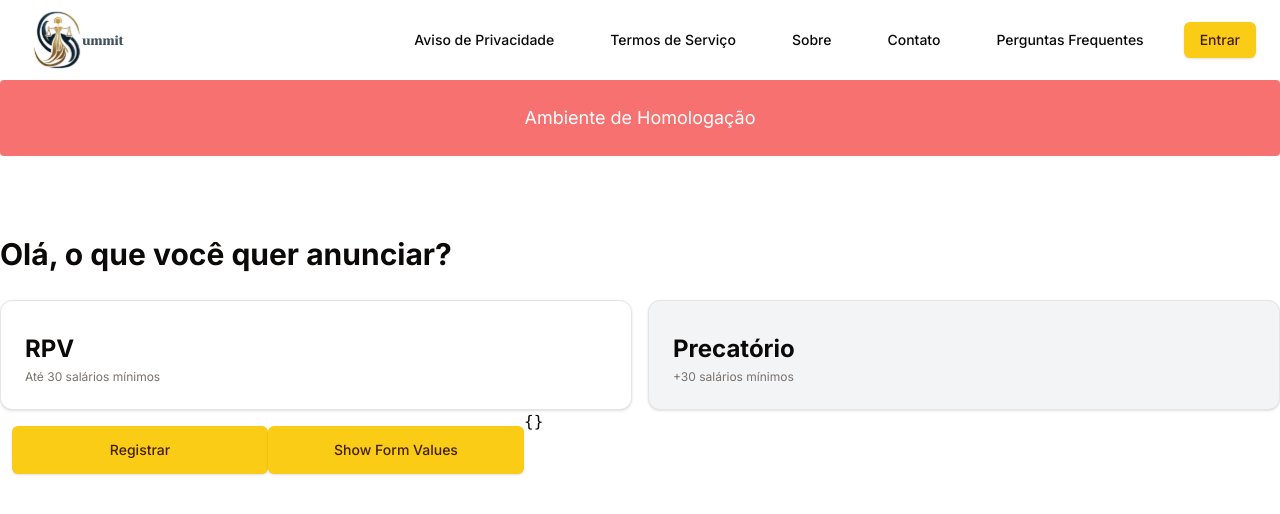
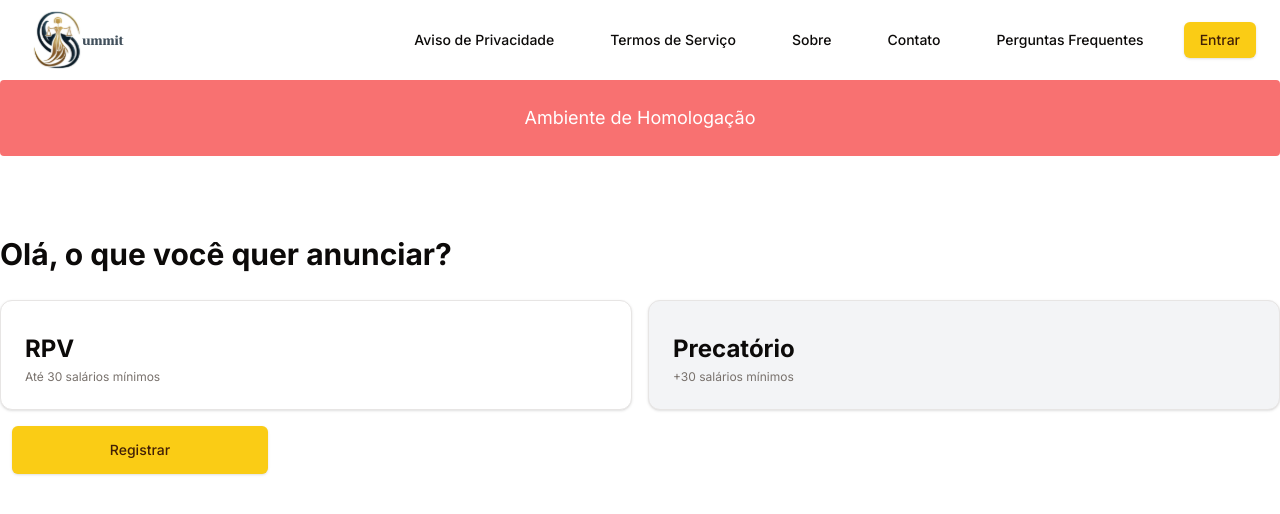
Before and after one commit to summit-precatorios/summit-plataform, a Next.js app: page /advertise in a window 1280 px wide. Shown: the top 514 px of the page. Built offline with nearby package versions, Linux system fonts and the light colour scheme.

Commit message:
refactor: remove test form button

```diff
--- a/src/app/advertise/_components/register-form.tsx
+++ b/src/app/advertise/_components/register-form.tsx
@@ -627,14 +627,6 @@ export function RegisterForm(props: {
           <Button type="submit" className="w-full h-12 mt-4">
             {form.formState.isSubmitting ? 'Registrando...' : 'Registrar'}
           </Button>
-          <Button
-            type="submit"
-            className="w-full h-12 mt-4"
-            onClick={() => setShowFormValues(form.getValues())}
-          >
-            Show Form Values
-          </Button>
-          <pre>{JSON.stringify(showFormValues, null, 2)}</pre>
         </form>
       </Form>
     </div>
```
